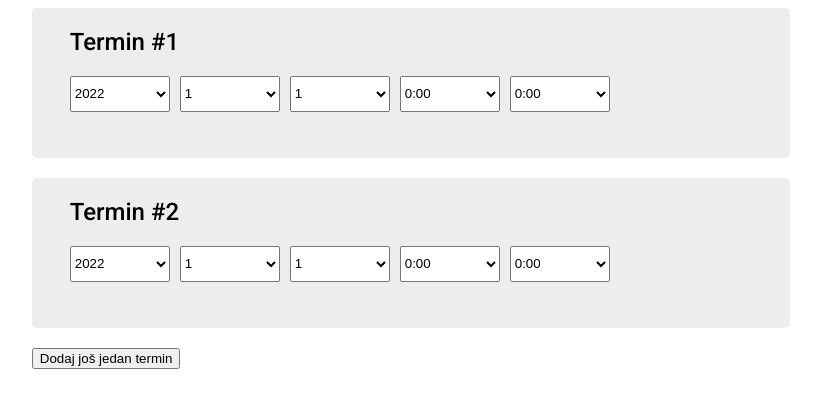
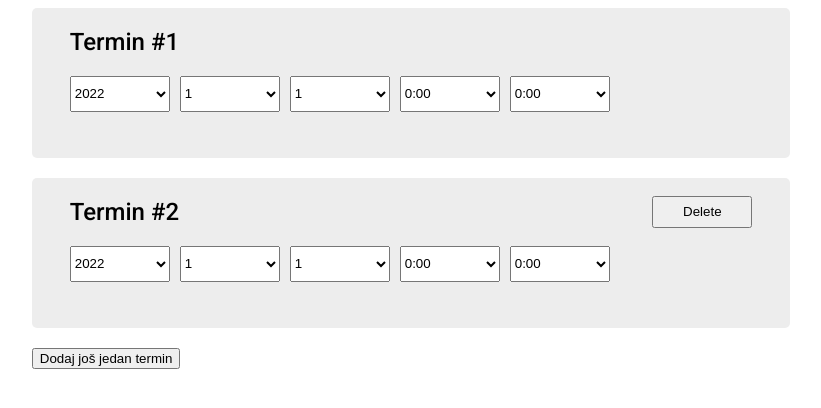
Before and after one commit to m2lovric/Termini_factory, a website built with webpack: page dist/index.html in a window 1280 px wide. Both pictures are taken after a click on the button "Dodaj još jedan termin". Shown: the whole page, without its empty margins (229-1050 px from the left). Built offline with nearby package versions, Linux system fonts and the light colour scheme.

Commit message:
Add delete button

```diff
--- a/src/index.js
+++ b/src/index.js
@@ -2,7 +2,7 @@ import './style.scss';
 
 let number = 1;
 
-const addContent = (data) => {
+const addContent = () => {
   const year = document.getElementsByClassName("year");
   const month = document.getElementsByClassName("month");
   const day = document.getElementsByClassName("day");
@@ -76,14 +76,29 @@ const termComponent = (number) => {
   const article = document.createElement("article");
   article.className = "term__article";
 
+  const sectionTop = document.createElement("section");
+  sectionTop.className = "term__article__top";
+
   const header = document.createElement("h2");
-  header.className = "term__article__header";
+  header.className = "header";
   const text = document.createTextNode(`Termin #${number}`);
   header.appendChild(text);
-  article.appendChild(header);
+  sectionTop.appendChild(header);
+
+  const deleteBtn = document.createElement('button');
+  const btnText = document.createTextNode('Delete');
+  deleteBtn.setAttribute("class", "deleteBtn");
+  deleteBtn.appendChild(btnText);
+  number > 1 ? sectionTop.appendChild(deleteBtn) : '';
+
+  article.appendChild(sectionTop);
 
   const section = document.createElement("section");
   section.className = "term__article__dropdowns";
+
+  deleteBtn.addEventListener('click', (e) => {
+    e.target.parentElement.remove();
+  })
 
   const classesArr = ["year", "month", "day", "start", "end"];
 
@@ -168,6 +183,8 @@ const selectListener = () => {
           const start = document.querySelector('.start');
           const end = document.querySelector('.end');
 
+          console.log(start.options)
+
           const startArr = Array.from(start.options);
           const endArr = Array.from(end.options);
 
--- a/src/style.scss
+++ b/src/style.scss
@@ -29,10 +29,22 @@ body {
     margin-bottom: 20px;
     background-color: #ededed;
 
-    &__header {
-      align-self: flex-start;
-      font-weight: 500;
-      margin-left: 5%;
+    &__top {
+      width: 100%;
+      display: flex;
+      justify-content: space-between;
+      align-items: center;
+
+      .header {
+        font-weight: 500;
+        margin-left: 5%;
+      }
+
+      .deleteBtn {
+        width: 100px;
+        height: 32px;
+        margin-right: 5%;
+      }
     }
 
     &__dropdowns {
```
